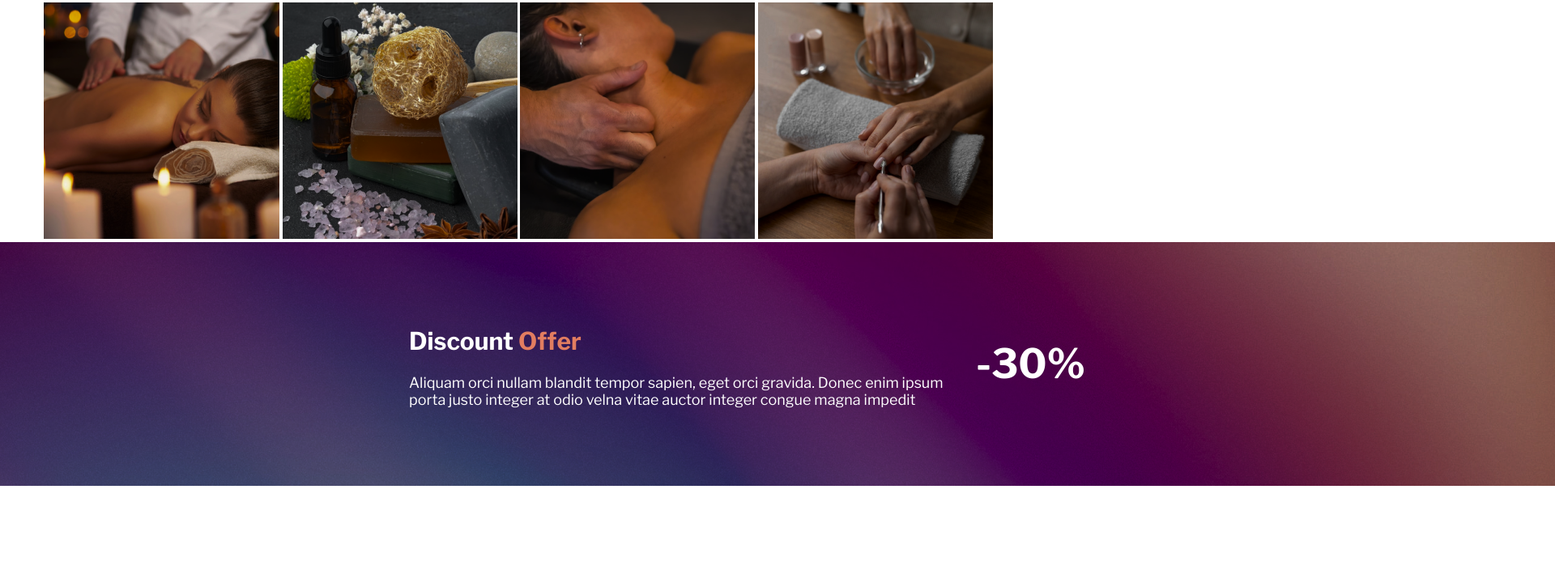
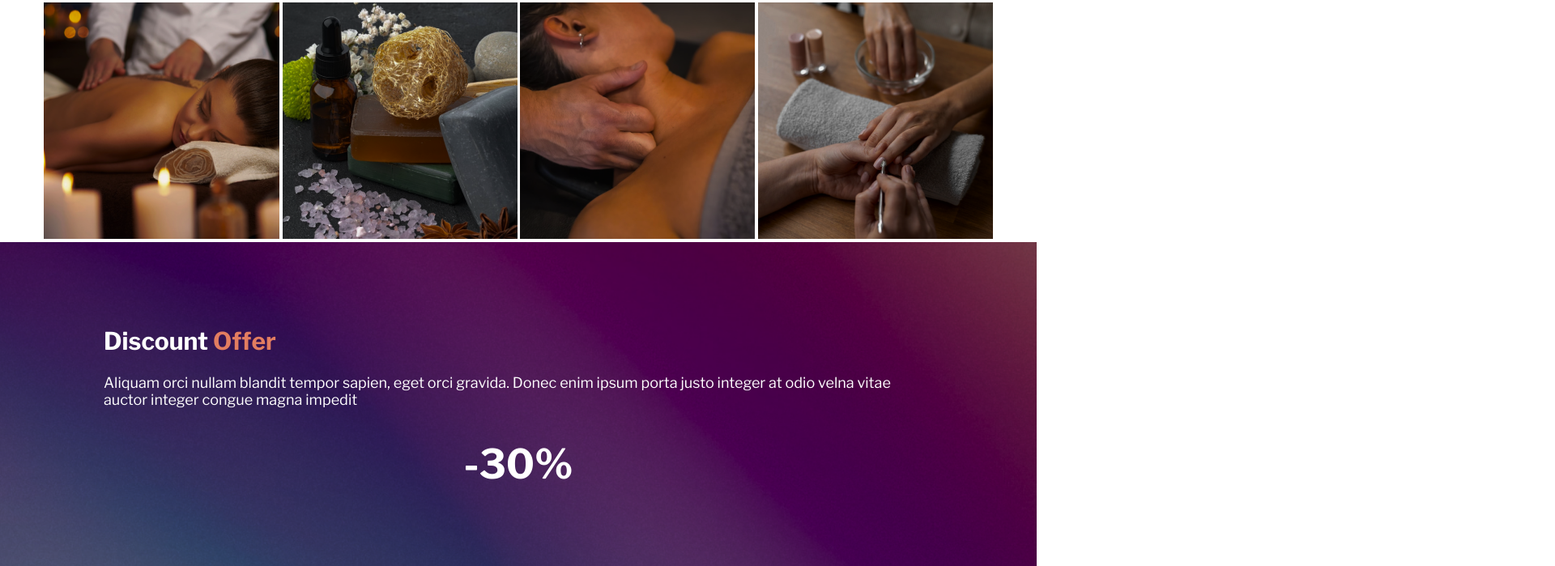
Before and after one commit to Wiktor124/laboratorio2-web-design, a website: page pages/services.html in a window 1280 px wide. Shown: the part 1258-1957 px from the top of the page at 81% size, 1920 px wide, since content can reach past the window. Drawn offline with nearby package versions, Linux system fonts and the light colour scheme.

Commit message:
Proyecto finalizado

```diff
--- a/css/about-us.css
+++ b/css/about-us.css
@@ -3,7 +3,6 @@ body {
   --background-section-transparent: transparent;
   overflow-x: hidden;
 }
-/* img { width:  100%;} */
 
 .margin__bottom { margin-bottom: 100px !important; }
 
--- a/css/our-team.css
+++ b/css/our-team.css
@@ -4,8 +4,6 @@ body {
 }
 
 .margin__bottom { margin-bottom: 100px !important; }
-
-/* img{width: 100%;} */
 
 h2,
 h1 {
--- a/css/services.css
+++ b/css/services.css
@@ -88,9 +88,10 @@ p{
 
 
 .anuncio{
-  background-image: url(../imgservice/eight.png) ;
+  background: url(../imgservice/eight.png) no-repeat center;
+  background-size: cover;
   text-align: center;
-  padding: 80px 505px;
+  padding: 80px 0;
   display: flex;
   flex-wrap: wrap;
 }
--- a/pages/services.html
+++ b/pages/services.html
@@ -85,12 +85,14 @@
     </div>
   </article>
 
-  <div class="anuncio container">
-    <div class="alineado">
-      <h2>Discount <span>Offer</span></h2>
-      <p>Aliquam orci nullam blandit tempor sapien, eget orci gravida. Donec enim ipsum porta justo integer at odio velna vitae auctor integer congue magna impedit</p>
+  <div class="anuncio">
+    <div class="container">
+      <div class="alineado">
+        <h2>Discount <span>Offer</span></h2>
+        <p>Aliquam orci nullam blandit tempor sapien, eget orci gravida. Donec enim ipsum porta justo integer at odio velna vitae auctor integer congue magna impedit</p>
+      </div>
+        <h2 class="desc">-30%</h2>
     </div>
-      <h2 class="desc">-30%</h2>
   </div>
 
   <section class="div-three">
```
